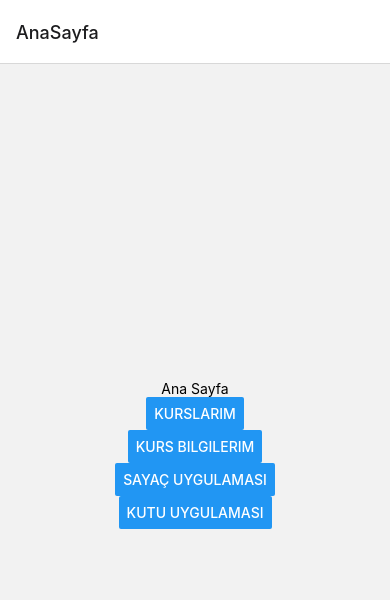
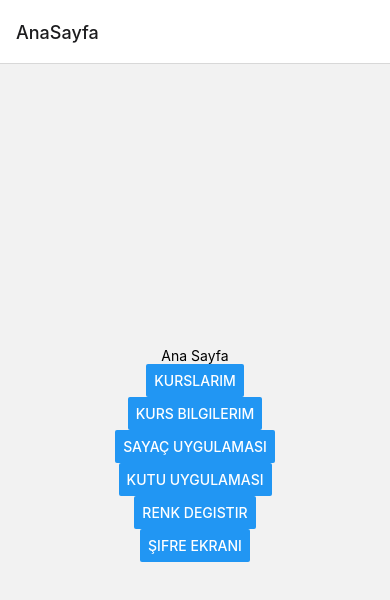
Before and after one commit to senayazicioglu/react-native-app, a React Native app: screen /AnaSayfa in a window 390 px wide. Shown: the top 600 px of the page. Built offline with nearby package versions, Linux system fonts and the light colour scheme.

Commit message:
Update HomeScreen.js

```diff
--- a/src/screens/HomeScreen.js
+++ b/src/screens/HomeScreen.js
@@ -21,6 +21,14 @@ export default function HomeScreen({ navigation }) {
         title="Kutu Uygulaması"
         onPress={() => navigation.navigate("Kutu Uygulaması")}
       />
+      <Button
+        title="Renk Degistir"
+        onPress={() => navigation.navigate("Renk Degistir")}
+      />
+      <Button
+        title="Şifre Ekranı"
+        onPress={() => navigation.navigate("Şifre Ekranı")}
+      />
     </View>
   );
 }
```
